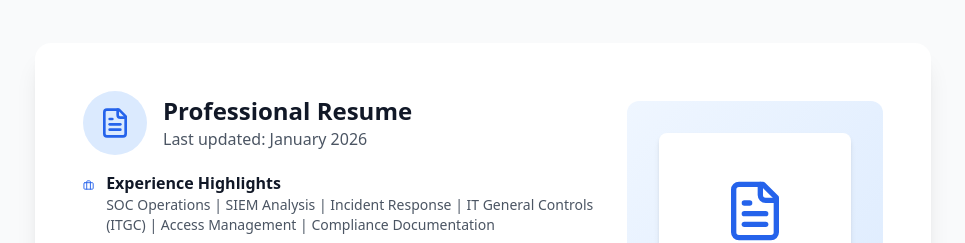
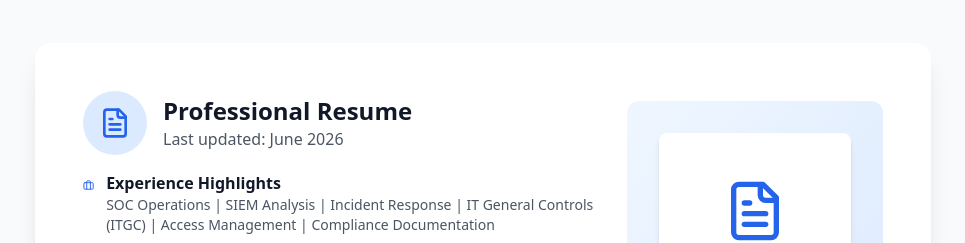
Before and after one commit to kabir737851/kabir_bagalkot_portfolio, a React (Vite) app: page / in a window 1280 px wide. Shown: the part 5600-5843 px from the top of the page, without its empty margins (157-1122 px from the left). Built offline with nearby package versions, Linux system fonts and the light colour scheme.

Commit message:
Resume updated

```diff
--- a/src/components/Resume.tsx
+++ b/src/components/Resume.tsx
@@ -40,7 +40,7 @@ const Resume = () => {
                     </h3>
 
                     <p className="text-gray-600">
-                      Last updated: January 2026
+                      Last updated: June 2026
                     </p>
                   </div>
                 </div>
```
